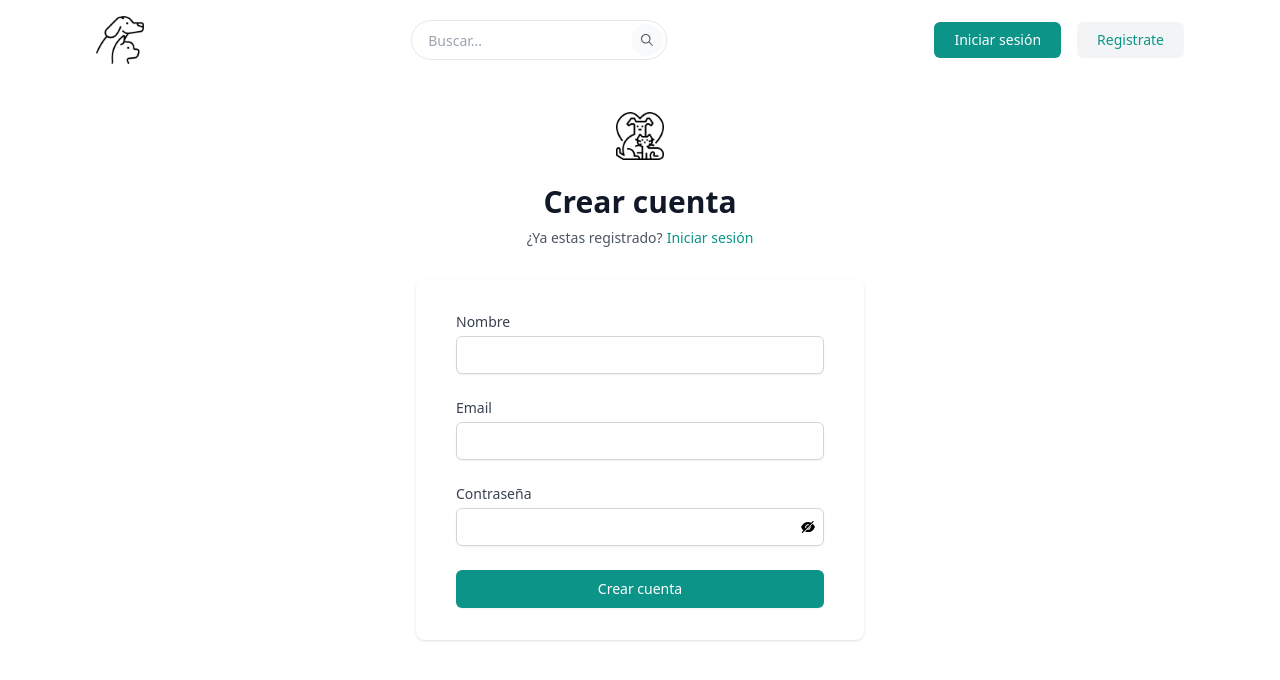
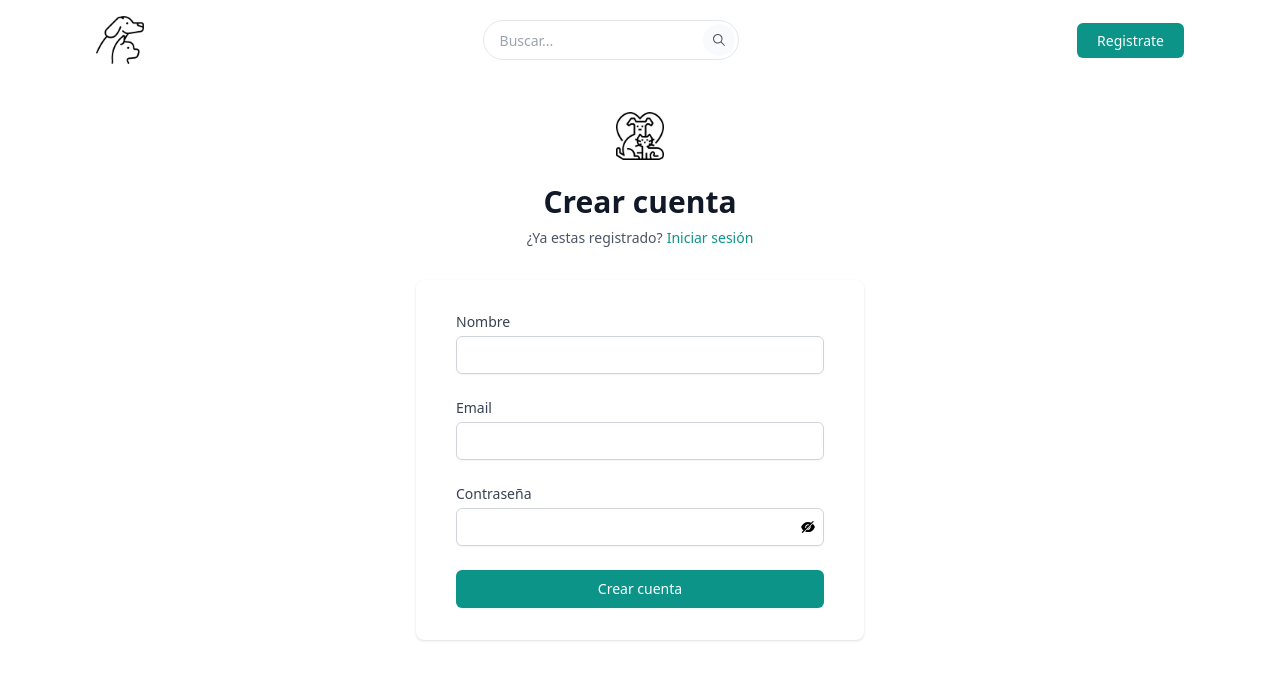
Before and after one commit to JPBill/find-your-pet, a React (Vite) app in the folder client/: page /register in a window 1280 px wide. Shown: the top 680 px of the page. Built offline with nearby package versions, Linux system fonts and the light colour scheme.

Commit message:
add private profile page

```diff
--- a/client/src/App.jsx
+++ b/client/src/App.jsx
@@ -1,10 +1,10 @@
-import React from 'react';
 import { BrowserRouter, Routes, Route } from 'react-router-dom';
 import Home from './pages/Home';
 import Login from './pages/Login';
 import Register from './pages/Register';
 import Profile from './pages/Profile';
 import Header from './components/Header';
+import PrivateRoute from './pages/PrivateRoute';
 
 function App() {
   return (
@@ -14,7 +14,9 @@ function App() {
         <Route path="/" element={<Home />} />
         <Route path="/login" element={<Login />} />
         <Route path="/register" element={<Register />} />
-        <Route path="/profile" element={<Profile />} />
+        <Route element={<PrivateRoute />}>
+          <Route path="/profile" element={<Profile />} />
+        </Route>
       </Routes>
     </BrowserRouter>
   );
--- a/client/src/components/Header.jsx
+++ b/client/src/components/Header.jsx
@@ -1,9 +1,10 @@
-import React from 'react';
 import { Link } from 'react-router-dom';
+import { useSelector } from 'react-redux';
 import { IoIosSearch } from 'react-icons/io';
 import { FaRegUserCircle } from 'react-icons/fa';
 
 const Header = () => {
+  const { currentUser } = useSelector((state) => state.user);
   return (
     <header className="bg-white">
       <div className="mx-auto max-w-screen-xl px-4 sm:px-8 lg:px-24 mt-4">
@@ -35,25 +36,15 @@ const Header = () => {
           </div>
 
           <div className="flex items-center gap-4">
-            <div className="sm:flex sm:gap-4">
-              <Link
-                to="/login"
-                className="hidden rounded-md bg-teal-600 px-5 py-2 text-sm font-medium text-white transition hover:bg-teal-700 md:block"
-              >
-                Iniciar sesión
-              </Link>
-
-              <Link
-                to="/register"
-                className="hidden rounded-md bg-gray-100 px-5 py-2 text-sm font-medium text-teal-600 transition hover:text-teal-600/75 md:block"
-              >
-                Registrate
-              </Link>
-            </div>
-
-            <div className="block md:hidden">
-              <FaRegUserCircle className="h-6 w-6 text-gray-600" />
-            </div>
+            <Link to="/profile">
+              {currentUser ? (
+                <FaRegUserCircle className="h-6 w-6 text-gray-600" />
+              ) : (
+                <span className="rounded-md bg-teal-600 px-5 py-2 text-sm font-medium text-white transition hover:bg-teal-700">
+                  Registrate
+                </span>
+              )}
+            </Link>
           </div>
         </div>
       </div>
--- /dev/null
+++ b/client/src/pages/PrivateRoute.jsx
@@ -0,0 +1,9 @@
+import { useSelector } from 'react-redux';
+import { Outlet, Navigate } from 'react-router-dom';
+
+const PrivateRoute = () => {
+  const { currentUser } = useSelector((state) => state.user);
+  return currentUser ? <Outlet /> : <Navigate to="/login" />;
+};
+
+export default PrivateRoute;
```
